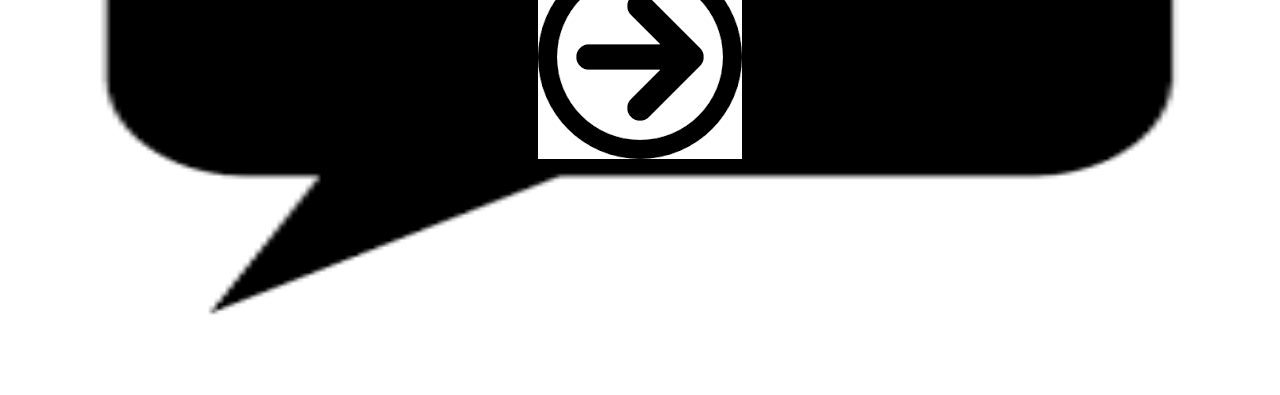
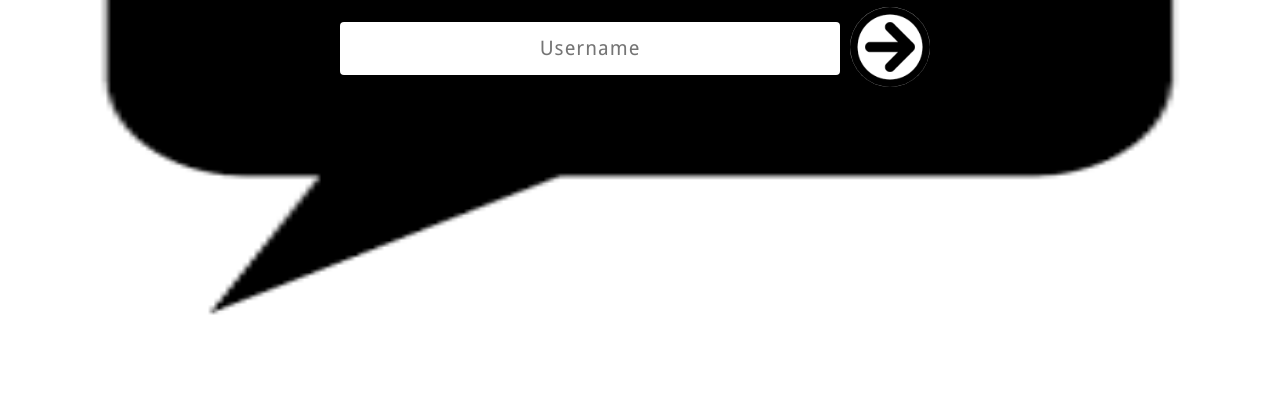
Before and after one commit to dcxp2015/Lockdown, a plain HTML site: page frontend/index.html in a window 1280 px wide. Shown: the part 405-800 px from the top of the page. Drawn offline with nearby package versions, Linux system fonts and the light colour scheme.

Commit message:
works okay

```diff
--- a/frontend/index.html
+++ b/frontend/index.html
@@ -14,9 +14,9 @@
 	<div id="header" class="absolute centered">
 		<h1>Lockdown</h1>
 		<div id="body">
-			<form align="center">
+			<form>
 				<input id="username" type="text" placeholder="Username">
-				<input id="nextbutton" type="image" src="rightarrow.jpg">
+				<input id="nextbutton" class="circular" type="image" src="rightarrow.jpg">
 			</form>
 		</div>
 	</div>
--- a/frontend/styles.css
+++ b/frontend/styles.css
@@ -73,8 +73,8 @@ textarea {
 	opacity: 1;
 }
 .centered {
-	width: 500px;
-	height: 400px;
+	width: 600px;
+	height: 500px;
 
 	position: absolute;
 	top: 0; left: 0; right: 0; bottom: 0;
@@ -86,8 +86,8 @@ textarea {
 	overflow: auto;
 }
 .circular {
-	width: 50px;
-	height: 50px;
+	width: 80px;
+	height: 80px;
 	border-radius: 500px;
 	-webkit-border-radius: 500px;
 	-mox-border-radius: 500px;
@@ -108,19 +108,20 @@ textarea {
 }
 
 /* ids */
-#searchbutton {
-	margin-top: 5px;
-	width: 50px;
-	height: auto;
-	vertical-align: bottom;
+#header {
+	margin-bottom: 10px;
 }
-#searchbutton:hover {
-	background-color: #353535;
+#nextbutton {
+	margin-top: 15px;
+}
+#nextbutton:hover {
+	background-color: white;
 }
 #username {
 	font-family: DroidSans;
 	color: black;
 	background: white;
+	margin-top: 30px;
 	width: 500px;
 	border: 1px;
 	border-radius: 4px;
@@ -128,4 +129,5 @@ textarea {
 	font-size: 20px;
 	padding: 12px 8px;
 	text-align: center;
+	float: left;
 }
```
